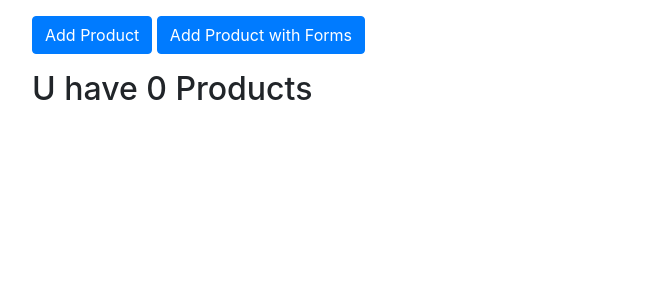
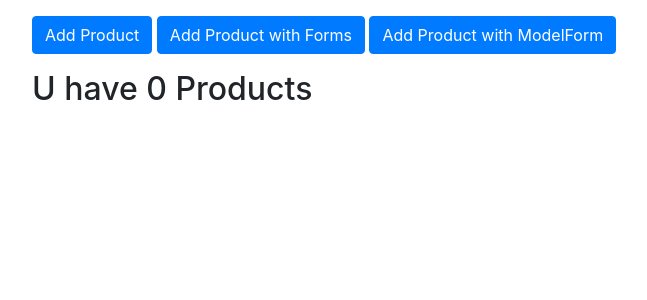
Before and after one commit to mohamed7855/ITI-Django-Labs, a Django app: page /Product/ in a window 1280 px wide. Shown: the part 56-356 px from the top of the page, without its empty margins (53-700 px from the left). Run offline with Django 5.2, Linux system fonts and the light colour scheme; data that the repository does not hold is empty; some libraries are stand-ins or nearby versions.

Commit message:
adding product with ModelForm

```diff
--- a/product/templates/product/index.html
+++ b/product/templates/product/index.html
@@ -6,6 +6,11 @@
   <a href="{%url 'product.addForm'%}">
     <button type="button" class="btn btn-primary my-3">
       Add Product with Forms
+    </button>
+  </a>
+  <a href="{%url 'product.addFormModel'%}">
+    <button type="button" class="btn btn-primary my-3">
+      Add Product with ModelForm
     </button>
   </a>
   {%if products%}
--- a/product/urls.py
+++ b/product/urls.py
@@ -7,4 +7,6 @@ urlpatterns = [
     path('NewForm',views.productAddForm,name="product.addForm"),
     path('Delete/<int:id>',views.productDelete,name="product.delete"),
     path('Update/<int:id>',views.productUpdate,name="product.update"),
+    # Form Model
+    path('NewFormModel',views.productAddFormModel,name="product.addFormModel"),
 ]
--- a/product/views.py
+++ b/product/views.py
@@ -2,6 +2,7 @@ from django.shortcuts import render,reverse
 from django.http import  HttpResponseRedirect, HttpResponse
 from .models import *
 from .forms import *
+from .formsModel import *
 
 def hello(request):
     return  render(request,'index.html')
@@ -50,6 +51,16 @@ def productDelete(request,id):
     Product.productDelete(id)
     return HttpResponseRedirect(reverse('product.all'))
 
+def productAddFormModel(request):
+    formModel = ProductFormModel()
+    context = {'formModel': formModel}
+    if request.method == 'POST':
+        formModel = ProductFormModel(request.POST,request.FILES)
+        if (formModel.is_valid()):
+            formModel.save()
+            return HttpResponseRedirect(reverse('product.all'))
+    return render(request,'product/addFormModel.html',context)
+
 def productAddForm(request):
     form = ProductForm()
     context = {'form': form}
```
Also changed, not shown: product/formsModel.py (added, +9 -0 lines), product/templates/product/addFormModel.html (added, +10 -0 lines).
